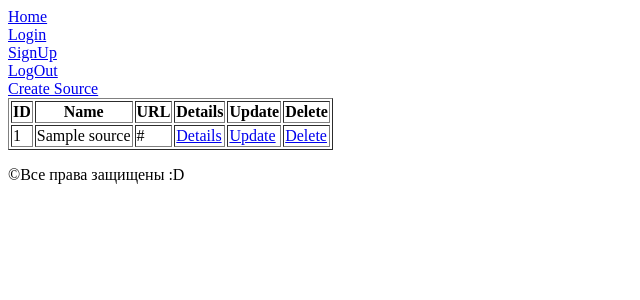
After one commit to topolian/currency, a Django app: page /source/list/ in a window 1280 px wide. The commit adds this page. Shown: the top 300 px of the page, without its empty margins (0-640 px from the left). Run offline with Django 3.2, Linux system fonts and the light colour scheme; tables that the repository leaves empty hold one stand-in row (values such as "Sample post").

Commit message:
create model Source and CRUD operations

```diff
--- a/app/currency/models.py
+++ b/app/currency/models.py
@@ -13,3 +13,8 @@ class Rate(models.Model):
     created = models.DateTimeField(auto_now_add=True)
     source = models.CharField(max_length=32)
     type = models.CharField(max_length=3)  # noqa
+
+
+class Source(models.Model):
+    source_url = models.URLField(max_length=255)
+    name = models.CharField(max_length=64)
--- a/app/currency/templates/index.html
+++ b/app/currency/templates/index.html
@@ -1,9 +1,11 @@
 {% extends 'base.html' %}
 
 {% block main_content %}
+
 <div>
     <a href="/rate/list/">Rate List</a><br>
-    <a href="/contact-us/">Contact Us</a>
+    <a href="/contact-us/">Contact Us</a><br>
+    <a href="/source/list/">Source List</a>
 </div>
 
 Hello from index
--- a/app/currency/templates/rate_list.html
+++ b/app/currency/templates/rate_list.html
@@ -1,6 +1,10 @@
 {% extends 'base.html' %}
 
 {% block main_content %}
+
+<a href="/rate/create/">Create Rate</a>
+<br>
+
 <table border="1">
   <thead>
     <th> ID </th>
--- /dev/null
+++ b/app/currency/templates/source_list.html
@@ -0,0 +1,32 @@
+{% extends 'base.html' %}
+
+{% block main_content %}
+
+<a href="/source/create/">Create Source</a>
+<br>
+
+<table border="1">
+  <thead>
+    <th> ID </th>
+    <th> Name </th>
+    <th> URL </th>
+    <th> Details </th>
+    <th> Update </th>
+    <th> Delete </th>
+  </thead>
+
+  <tbody>
+    {% for source in source_list %}
+      <tr>
+        <td>{{ source.id }}</td>
+        <td>{{ source.name }}</td>
+        <td>{{ source.source_url }}</td>
+        <td><a href="/source/details/{{ source.id }}">Details</a></td>
+        <td><a href="/source/update/{{ source.id }}">Update</a></td>
+        <td><a href="/source/delete/{{ source.id }}">Delete</a></td>
+      </tr>
+    {% endfor %}
+  </tbody>
+
+</table>
+{% endblock %}
--- a/app/currency/views.py
+++ b/app/currency/views.py
@@ -1,6 +1,8 @@
-from currency.models import ContactUs, Rate
+from currency.forms import RateForm, SourceForm
+from currency.models import ContactUs, Rate, Source
 
-from django.shortcuts import render
+from django.http import HttpResponseRedirect
+from django.shortcuts import render, get_object_or_404
 
 
 def index(request):
@@ -34,3 +36,82 @@ def rate_list(request):
     }
 
     return render(request, 'rate_list.html', context=context)
+
+
+def rate_create(request):
+    if request.GET:
+        form = RateForm(request.GET)
+        if form.is_valid():
+            form.save()
+            return HttpResponseRedirect('/rate/list')
+
+    else:
+        form = RateForm()
+    context = {
+        'form': form,
+    }
+    # breakpoint()
+    return render(request, 'rate_create.html', context=context)
+
+
+def source_list(request):
+    sources = Source.objects.all()
+
+    context = {
+        'source_list': sources,
+    }
+
+    return render(request, 'source_list.html', context=context)
+
+
+def source_create(request):
+    if request.method == 'POST':
+        form = SourceForm(request.POST)
+        if form.is_valid():
+            form.save()
+            return HttpResponseRedirect('/source/list')
+    elif request.method == 'GET':
+        form = SourceForm()
+
+    context = {
+        'form': form,
+    }
+    return render(request, 'source_create.html', context=context)
+
+
+def source_details(request, source_id):
+    source = get_object_or_404(Source, id=source_id)
+    context = {
+        'object': source,
+    }
+    return render(request, 'source_details.html', context=context)
+
+
+def source_update(request, source_id):
+    source = get_object_or_404(Source, id=source_id)
+
+    if request.method == 'POST':
+        form = SourceForm(request.POST, instance=source)
+        if form.is_valid():
+            form.save()
+            return HttpResponseRedirect('/source/list')
+    elif request.method == 'GET':
+        form = SourceForm(instance=source)
+
+    context = {
+        'form': form,
+    }
+    return render(request, 'source_update.html', context=context)
+
+
+def source_delete(request, source_id):
+    source = get_object_or_404(Source, id=source_id)
+
+    if request.method == 'POST':
+        source.delete()
+        return HttpResponseRedirect('/source/list')
+
+    context = {
+        'object': source,
+    }
+    return render(request, 'source_delete.html', context=context)
--- a/app/settings/urls.py
+++ b/app/settings/urls.py
@@ -14,7 +14,10 @@ Including another URLconf
     2. Add a URL to urlpatterns:  path('blog/', include('blog.urls'))
 """
 from currency.views import contact_us
-from currency.views import index, rate_list
+from currency.views import (
+    index, rate_list, rate_create,
+    source_create, source_delete, source_details, source_list, source_update
+)
 
 from django.contrib import admin
 from django.urls import path
@@ -24,6 +27,11 @@ urlpatterns = [
     path('', index),
 
     path('contact-us/', contact_us),
-
-    path('rate/list/', rate_list)
+    path('rate/list/', rate_list),
+    path('rate/create/', rate_create),
+    path('source/list/', source_list),
+    path('source/create/', source_create),
+    path('source/details/<int:source_id>/', source_details),
+    path('source/update/<int:source_id>/', source_update),
+    path('source/delete/<int:source_id>/', source_delete),
 ]
```
Also changed, not shown: app/currency/forms.py (added, +23 -0 lines), app/currency/templates/rate_create.html (added, +12 -0 lines), app/currency/templates/source_create.html (added, +13 -0 lines), app/currency/templates/source_delete.html (added, +13 -0 lines), app/currency/templates/source_details.html (added, +12 -0 lines), app/currency/templates/source_update.html (added, +14 -0 lines), app/currency/migrations/0003_source.py (added).
